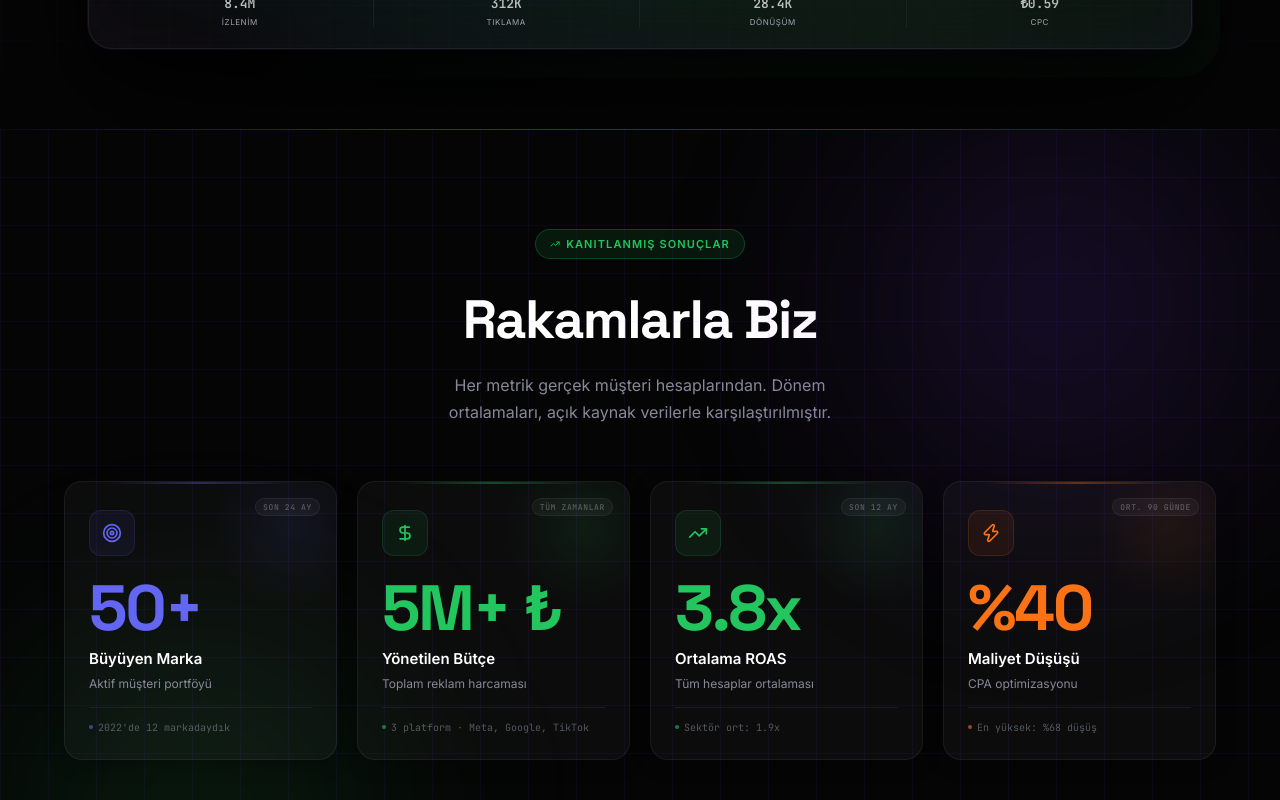
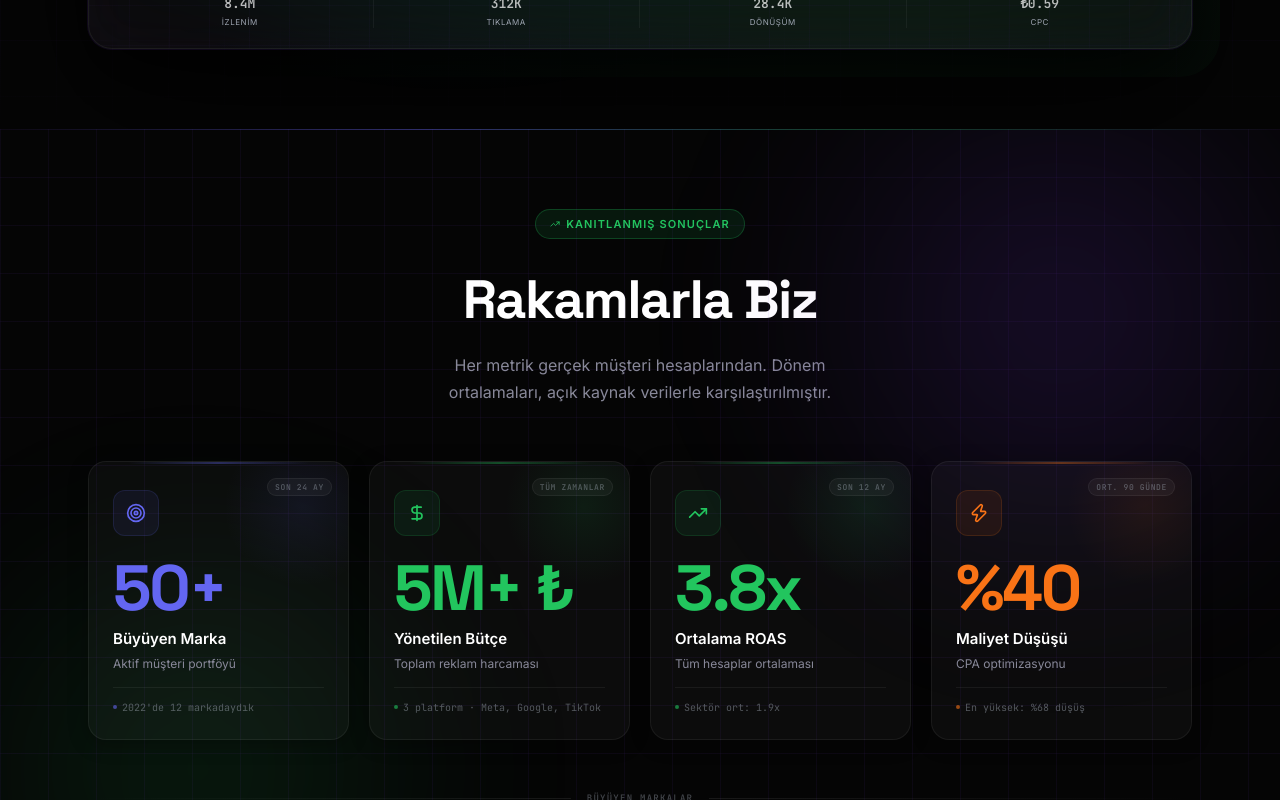
Before and after one commit to yavfur/ajans-site, a Next.js app: page / in a window 1280 px wide. Shown: the part 2160-2960 px from the top of the page. Built offline with nearby package versions, Linux system fonts and the light colour scheme.

Commit message:
feat: complete awwwards redesign — story flow, bento grid, spacing polish

```diff
--- a/components/DataBlock.tsx
+++ b/components/DataBlock.tsx
@@ -227,7 +227,7 @@ function LogoStrip() {
 
 export default function DataBlock() {
   return (
-    <section style={{ background: "#050505", padding: "100px 0", position: "relative", overflow: "hidden" }}>
+    <section style={{ background: "#050505", padding: "clamp(60px,10vh,120px) 0", position: "relative", overflow: "hidden" }}>
 
       {/* ── BACKGROUND LAYERS ── */}
       <div style={{ position: "absolute", inset: 0, pointerEvents: "none" }}>
@@ -263,7 +263,7 @@ export default function DataBlock() {
         }} />
       </div>
 
-      <div style={{ maxWidth: "1200px", margin: "0 auto", padding: "0 24px" }}>
+      <div style={{ maxWidth: "1200px", margin: "0 auto", padding: "0 clamp(16px,4vw,48px)" }}>
         <motion.div
           style={{ textAlign: "center", marginBottom: "56px" }}
           initial={{ opacity: 0, y: 24 }} whileInView={{ opacity: 1, y: 0 }}
--- a/components/WhyUs.tsx
+++ b/components/WhyUs.tsx
@@ -29,8 +29,8 @@ const reasons = [
 
 export default function WhyUs() {
   return (
-    <section style={{ background: "#050505", padding: "100px 0", position: "relative" }}>
-      <div style={{ maxWidth: "1200px", margin: "0 auto", padding: "0 24px" }}>
+    <section style={{ background: "#050505", padding: "clamp(60px,10vh,120px) 0", position: "relative" }}>
+      <div style={{ maxWidth: "1200px", margin: "0 auto", padding: "0 clamp(16px,4vw,48px)" }}>
         <div className="lg:grid" style={{ display: "grid" }}>
           <div className="lg:grid-cols-[360px,1fr]" style={{ display: "grid", gap: "60px", alignItems: "start" }}>
             {/* Left sticky */}
```
